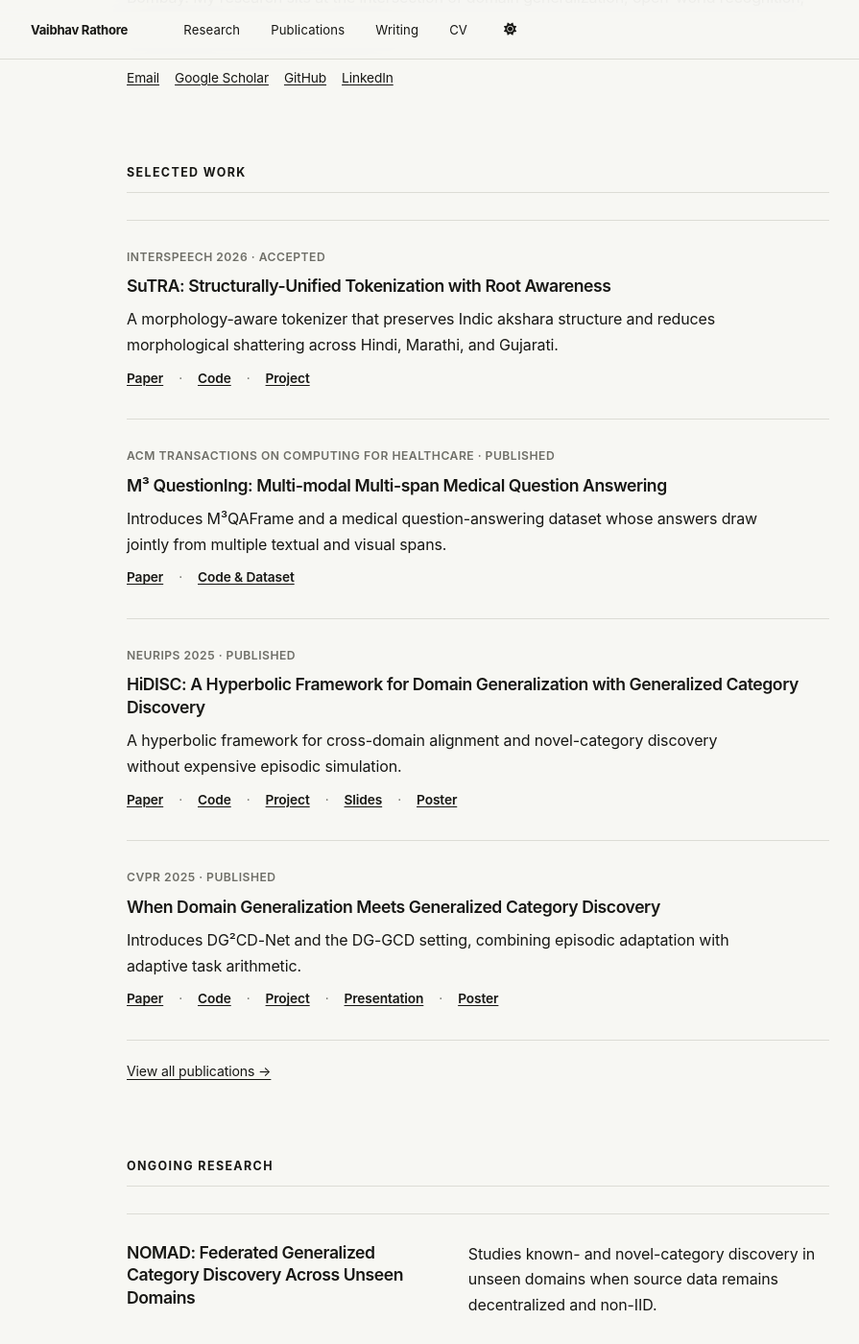
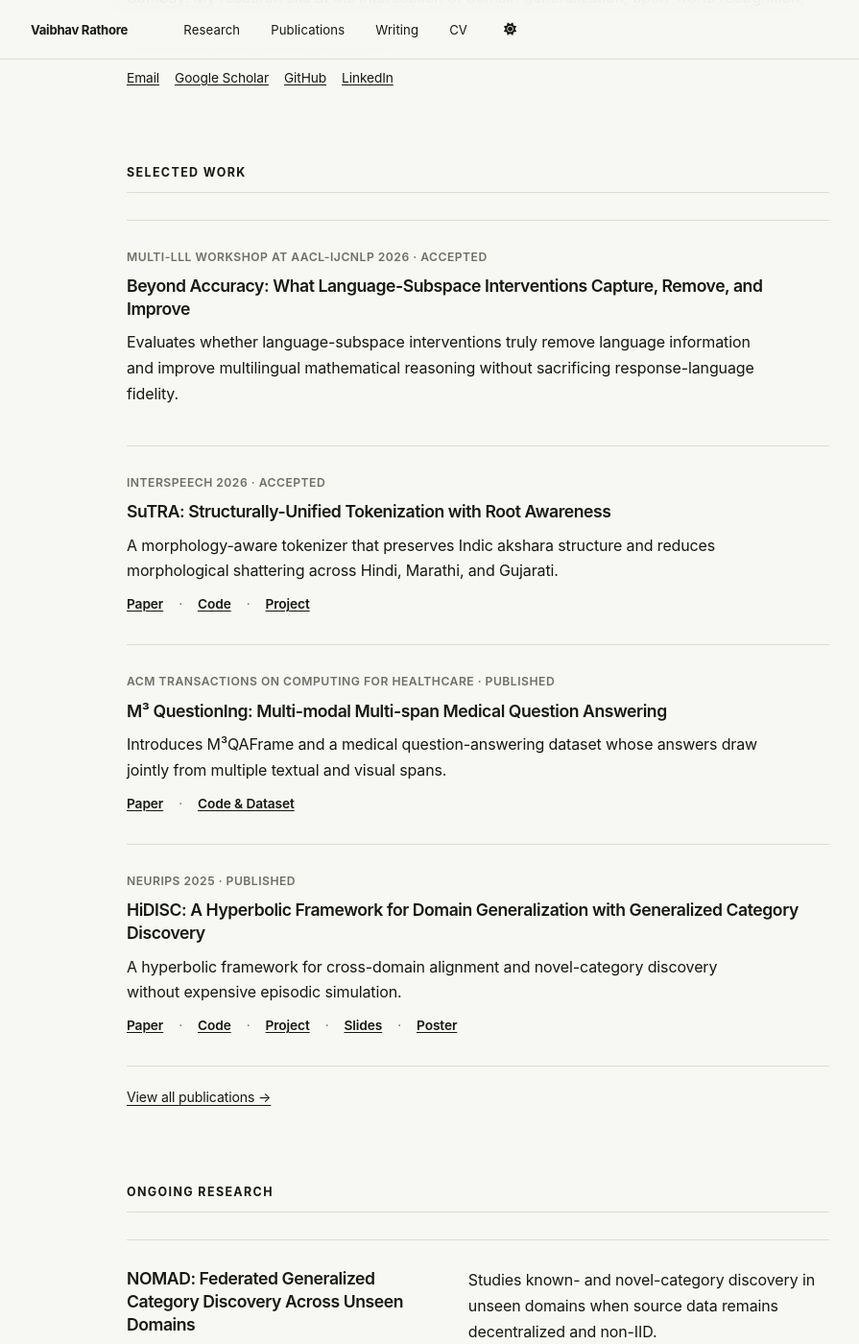
Before and after one commit to Vaibhavrathore1999/Vaibhavrathore1999.github.io, a Jekyll site: the page built from _pages/about.md, in a window 1280 px wide and 1400 px high, scrolled down 569 px. Shown: the whole window at 96% size, without its empty margins (142-1037 px from the left). Built offline with Jekyll 4.4.1, drawn with Linux system fonts in a browser that asks for light colours; a script bundle is joined from its source files by our own code; library files that are not in the unit come from our copies.

Commit message:
Add accepted Multi-LLL paper

```diff
--- a/_data/cv.json
+++ b/_data/cv.json
@@ -142,6 +142,12 @@
   ],
   "publications": [
     {
+      "name": "Beyond Accuracy: What Language-Subspace Interventions Capture, Remove, and Improve",
+      "publisher": "Multi-LLL Workshop at AACL-IJCNLP 2026",
+      "releaseDate": "2026",
+      "summary": "Accepted. Evaluates language-subspace interventions for multilingual mathematical reasoning and response-language fidelity."
+    },
+    {
       "name": "SuTRA: Structurally-Unified Tokenization with Root Awareness",
       "publisher": "Interspeech 2026",
       "releaseDate": "2026",
--- a/_data/research.yml
+++ b/_data/research.yml
@@ -1,4 +1,11 @@
 published:
+  - title: "Beyond Accuracy: What Language-Subspace Interventions Capture, Remove, and Improve"
+    authors: "Shaanil Punglia, Dadhichi Telwadkar, Vaibhav Rathore, Siddharth Sureka, Neha Bhargava"
+    venue: "Multi-LLL Workshop at AACL-IJCNLP 2026"
+    status: "Accepted"
+    summary: "Evaluates whether language-subspace interventions truly remove language information and improve multilingual mathematical reasoning without sacrificing response-language fidelity."
+    links: []
+
   - title: "SuTRA: Structurally-Unified Tokenization with Root Awareness"
     authors: "Vaibhav Rathore, Siddhant Gole, Dadhichi Telwadkar, Rooshil Bhatia, Maulik Ruparel, Siddharth Surekha, Neha Bhargava"
     venue: "Interspeech 2026"
```
